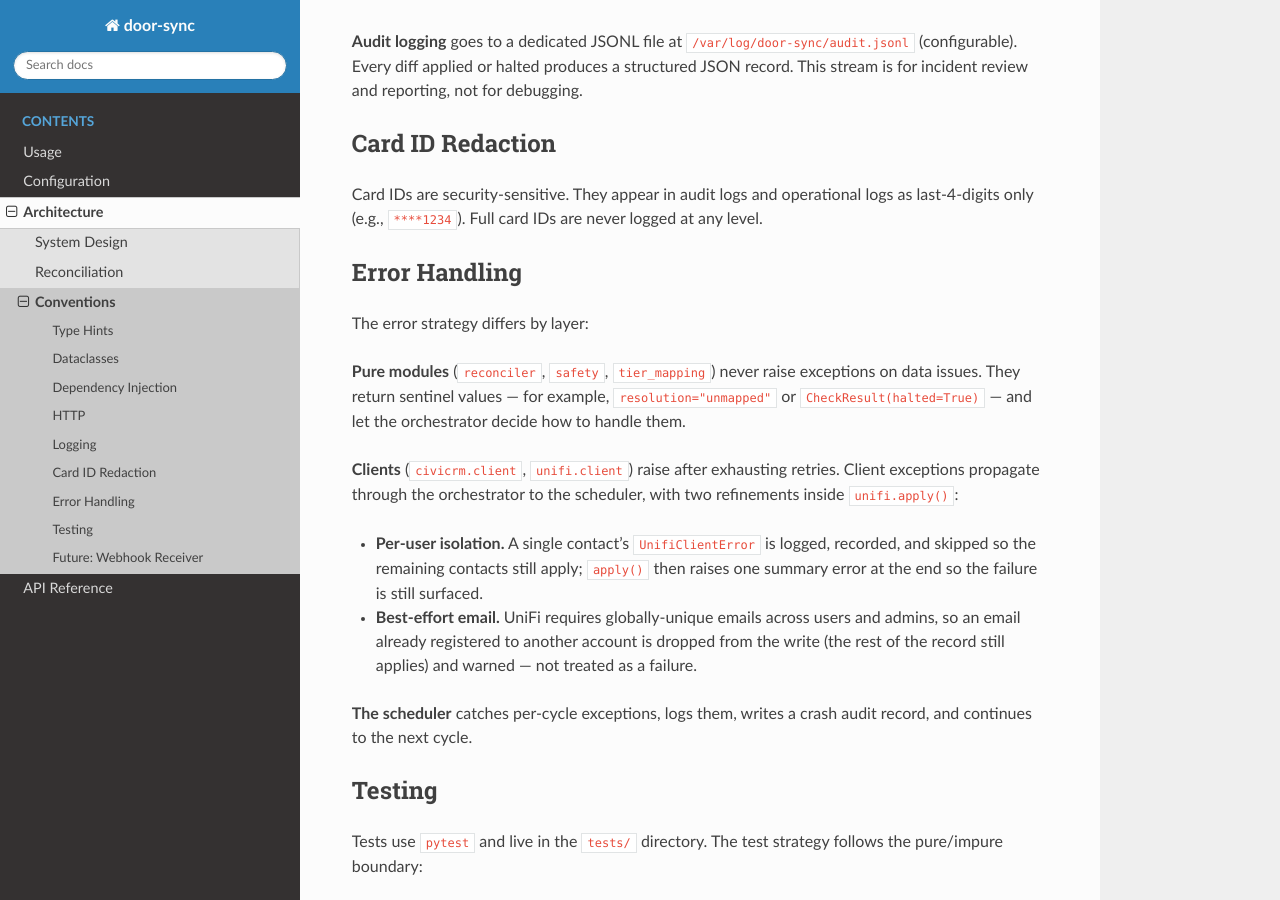
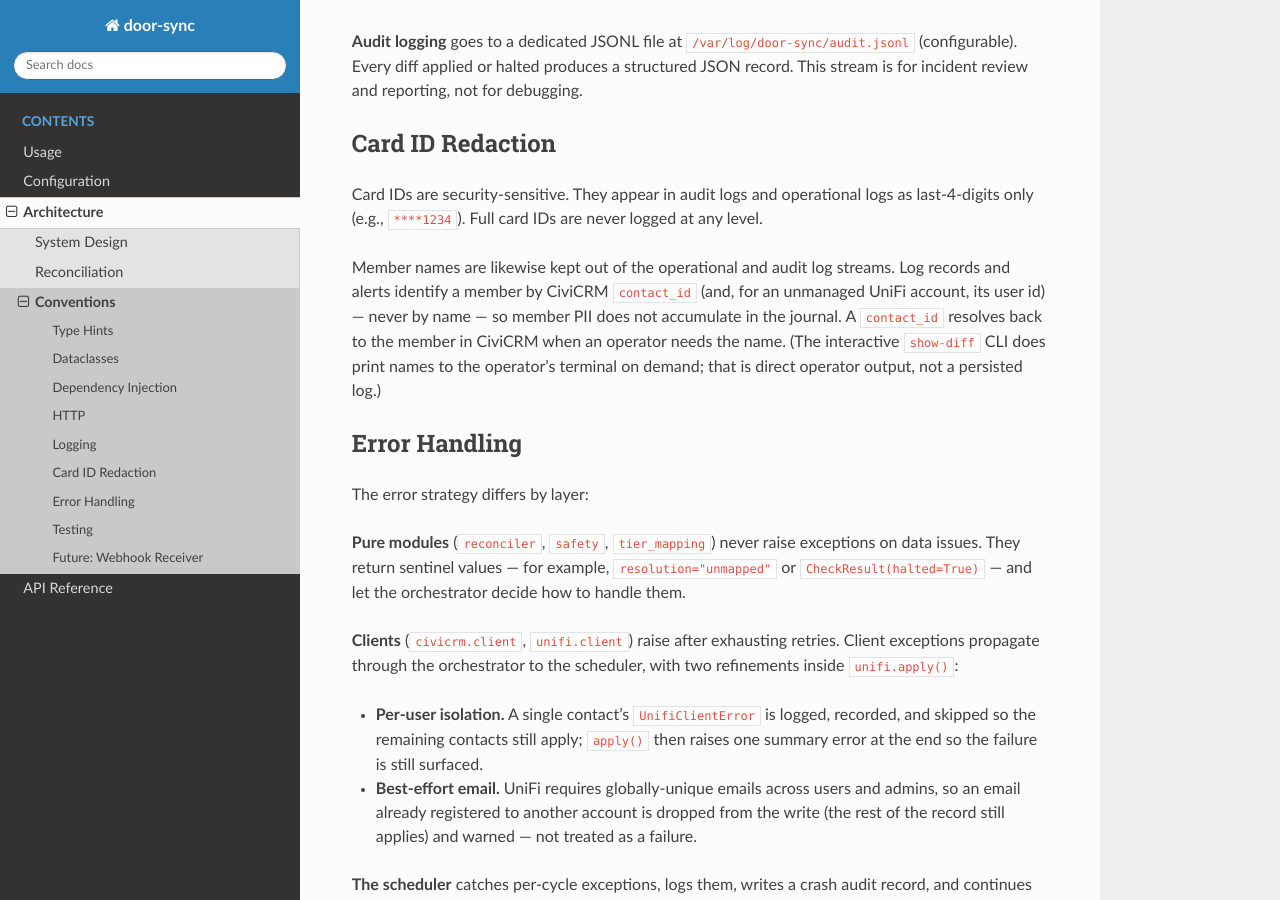
Before and after one commit to TechValleyCenterOfGravity/door-sync, a Sphinx documentation site: the page built from docs/architecture/conventions.rst, in a window 1280 px wide and 900 px high, scrolled down 1114 px. Built offline with Sphinx 7.4.7 and the Read the Docs theme 3.1.0, drawn with Linux system fonts in a browser that asks for light colours.

Commit message:
docs: document card-reuse/reclaim behavior and the no-PII-names convention
Round out the documentation for the card-reuse work:

- conventions.rst: add the "no member names in logs/alerts" convention alongside
  card-ID redaction (identify by contact_id; show-diff CLI may still print names
  as direct operator output).
- unifi-client-design spec: note the bind-conflict handling in the apply-flow
  step; align the force_add note to "identify by id, not name".
- manual-test-plan: 4e now verifies the card is freed on deactivation; new 4f
  covers recycled-card reassignment, reclaim from a disabled holder (the
  production case), and the active-holder guard.
- CLAUDE.md: add the no-member-names hard rule next to card-ID redaction.

Docs only; no code change.

Co-Authored-By: Claude Opus 4.8 (1M context) <noreply@anthropic.com>

```diff
--- a/docs/architecture/conventions.rst
+++ b/docs/architecture/conventions.rst
@@ -66,6 +66,14 @@ Card IDs are security-sensitive. They appear in audit logs and operational logs
 as last-4-digits only (e.g., ``****1234``). Full card IDs are never logged at
 any level.
 
+Member names are likewise kept out of the operational and audit log streams.
+Log records and alerts identify a member by CiviCRM ``contact_id`` (and, for an
+unmanaged UniFi account, its user id) — never by name — so member PII does not
+accumulate in the journal. A ``contact_id`` resolves back to the member in
+CiviCRM when an operator needs the name. (The interactive ``show-diff`` CLI does
+print names to the operator's terminal on demand; that is direct operator
+output, not a persisted log.)
+
 
 Error Handling
 --------------
```
Also changed, not shown: CLAUDE.md (+1 -0 lines), docs/superpowers/specs/2026-05-22-unifi-client-design.md (+2 -2 lines), docs/superpowers/specs/2026-05-27-manual-test-plan.md (+27 -2 lines).
